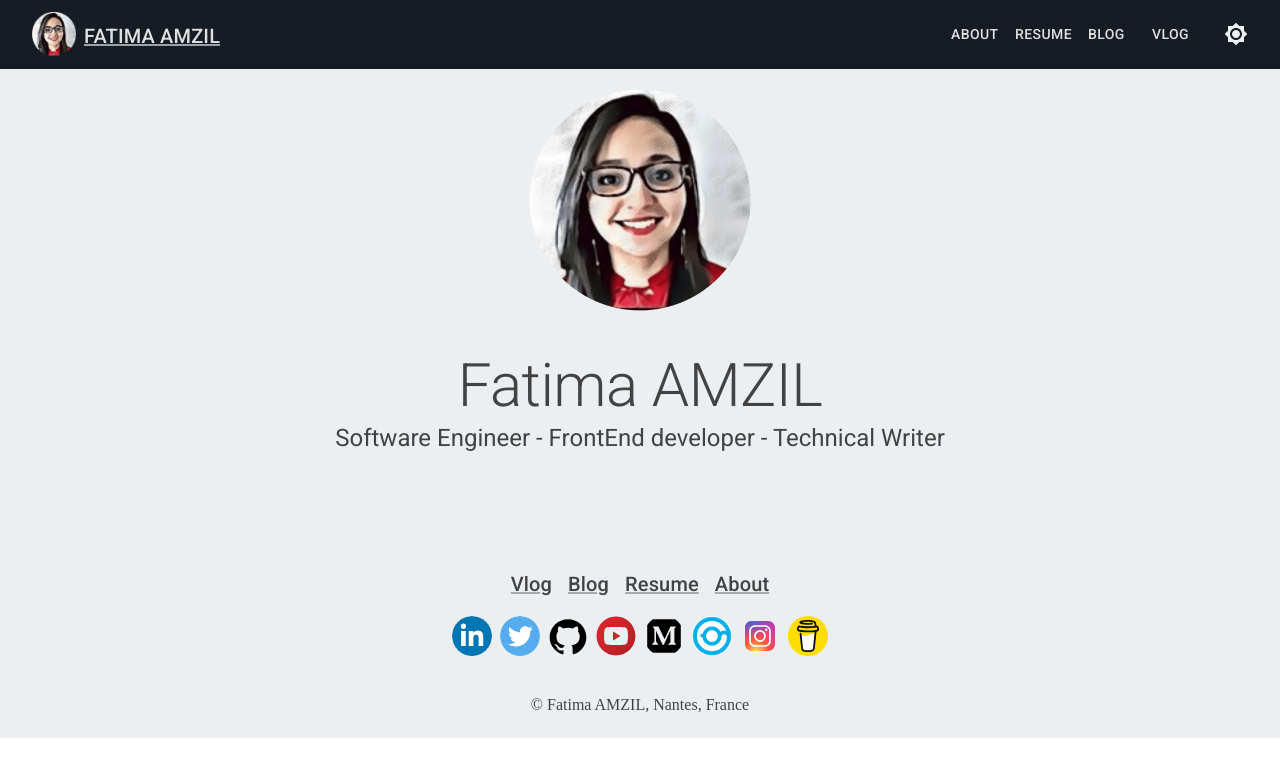
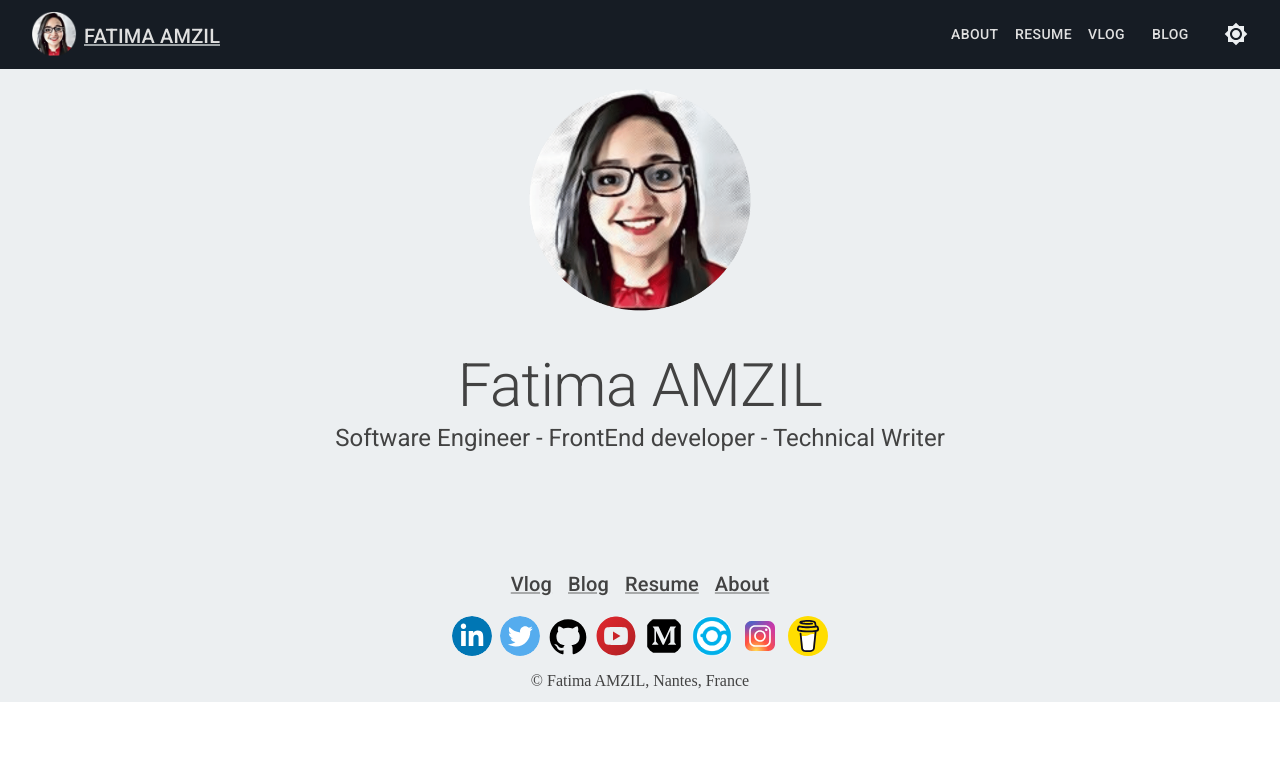
Before and after one commit to famzila/official-website, a React (Create React App) app: page / in a window 1280 px wide. Shown: the top 776 px of the page. Built offline with nearby package versions, Linux system fonts and the light colour scheme.

Commit message:
Maj blog and footer style

```diff
--- a/src/components/AppBar.jsx
+++ b/src/components/AppBar.jsx
@@ -9,7 +9,6 @@ import MenuIcon from "@mui/icons-material/Menu";
 import Container from "@mui/material/Container";
 import Avatar from "@mui/material/Avatar";
 import Button from "@mui/material/Button";
-import Tooltip from "@mui/material/Tooltip";
 import MenuItem from "@mui/material/MenuItem";
 import Brightness4Icon from "@mui/icons-material/Brightness4";
 import Brightness7Icon from "@mui/icons-material/Brightness7";
@@ -17,10 +16,10 @@ import me from "../assets/img/me.png";
 import { Link } from "@mui/material";
 
 const pages = [
+  { label: "Blog", link: "/blog" },
   { label: "Vlog", link: process.env.REACT_APP_SM_YOUTUBE },
-  { label: "Blog", link: "/blog" },
-  { label: "Resume", link: "#" },
-  { label: "About", link: "/blog" },
+  { label: "Resume", link: "/resume" },
+  { label: "About", link: "/about" },
 ];
 
 const CustomAppBar = (props) => {
@@ -45,7 +44,7 @@ const CustomAppBar = (props) => {
   return (
     <AppBar
       position="fixed"
-      sx={{ backgroundColor: "background.paper" }}
+      sx={{ backgroundColor: "background.paper"}}
       elevation={0}
     >
       <Container maxWidth="xl">
--- a/src/components/Card.jsx
+++ b/src/components/Card.jsx
@@ -3,7 +3,6 @@ import { Link as RouterLink } from "react-router-dom";
 import VisibilityIcon from "@mui/icons-material/Visibility";
 import ShareIcon from "@mui/icons-material/Share";
 import ForumIcon from "@mui/icons-material/Forum";
-import * as shape from "../assets/svg/shape-avatar.svg";
 // material
 import { alpha, styled } from "@mui/material/styles";
 import {
@@ -14,9 +13,8 @@ import {
   Avatar,
   Typography,
   CardContent,
-  Icon,
 } from "@mui/material";
-import { fDate, fShortenNumber } from "../utils/formatters";
+import { fDate } from "../utils/formatters";
 import SvgIconStyle from "./SvgIconStyle";
 // utils
 
@@ -115,10 +113,10 @@ export default function PostCard({ post, index }) {
               height: 36,
               zIndex: 9,
               bottom: -15,
-              position: "absolute",
+              position: 'absolute',
               ...((latestPostLarge || latestPost) && {
-                display: "none",
-              }),
+                display: 'none'
+              })
             }}
           />
           <AvatarStyle
@@ -158,8 +156,8 @@ export default function PostCard({ post, index }) {
 
           <TitleStyle
             to={link}
-            color="inherit"
             variant="subtitle2"
+            color= "primary.contrastText"
             underline="hover"
             component={RouterLink}
             sx={{
@@ -181,17 +179,18 @@ export default function PostCard({ post, index }) {
                   alignItems: "center",
                   ml: index === 0 ? 0 : 1.5,
                   ...((latestPostLarge || latestPost) && {
-                    color: "grey.500",
+                    color: "primary.contrastText"
                   }),
                 }}
               >
-                <Box icon={info.icon} sx={{ width: 16, height: 16, mr: 0.5 }} />
-                <Icon color="primary">
+                {/* <Box icon={info.icon} sx={{ width: 16, height: 16, mr: 0.5 }}>
+                </Box> */}
+                {/* <Icon color="primary">
                   {info.icon}
                   <Typography variant="caption">
                     {fShortenNumber(info.number)}
                   </Typography>
-                </Icon>
+                </Icon> */}
               </Box>
             ))}
           </InfoStyle>
--- a/src/components/Footer.jsx
+++ b/src/components/Footer.jsx
@@ -1,5 +1,4 @@
 import React from "react";
-import { styled } from "@mui/material/styles";
 import { Grid, Link, Typography } from "@mui/material";
 import SocialMedia from "./SocialMedia";
 
@@ -39,7 +38,7 @@ export default function Footer() {
           container
           direction="row"
           justifyContent="center"
-          sx={{ p: 3, mt: 2 }}
+          sx={{ pb: 1.5, pt: 2}}
         >
           <Typography variant="p" component="p">
             © Fatima AMZIL, Nantes, France
```
Also changed, not shown: src/assets/svg/shape-avatar.svg.
